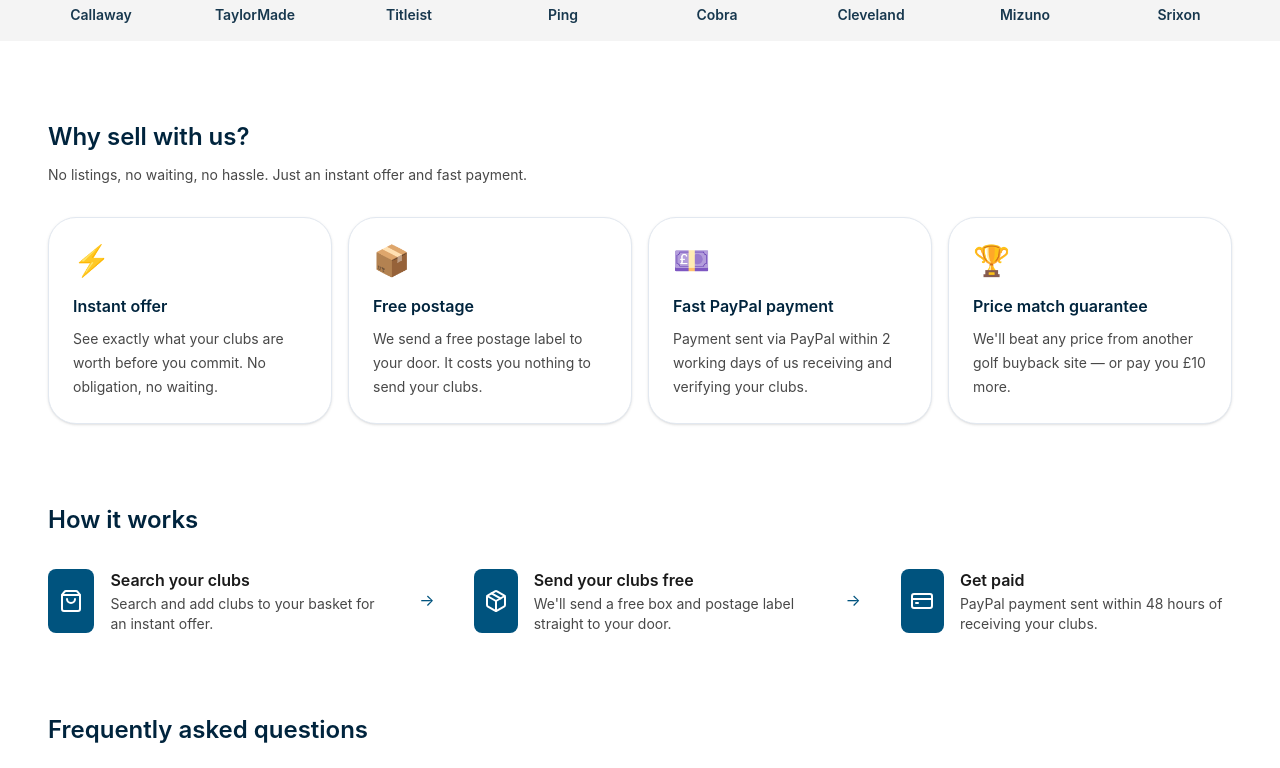
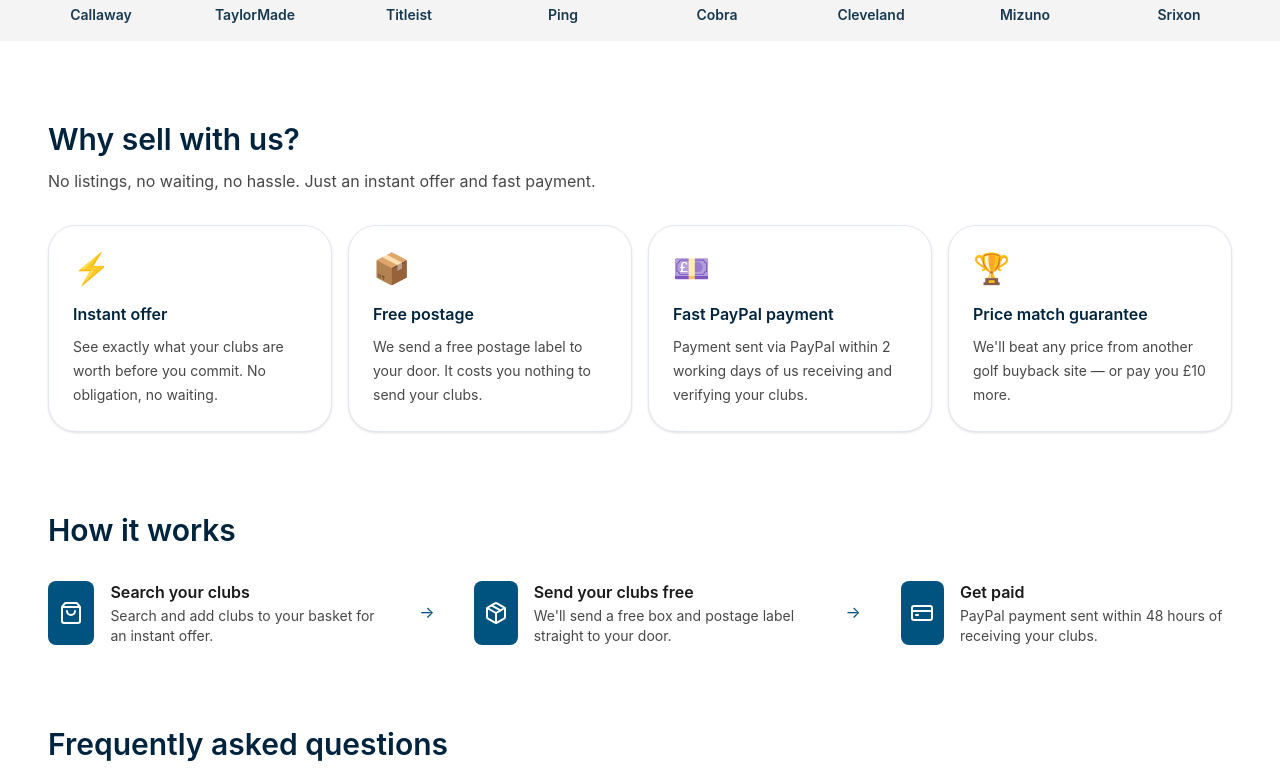
Before and after one commit to billypearson1/sell-your-clubs, a React (Vite) app: page / in a window 1280 px wide. Shown: the part 680-1448 px from the top of the page. Built offline with nearby package versions, Linux system fonts and the light colour scheme; no server answers.

Commit message:
increase section heading sizes

```diff
--- a/src/pages/HomePage.tsx
+++ b/src/pages/HomePage.tsx
@@ -58,8 +58,8 @@ export default function HomePage() {
 
 {/* Why sell with us */}
       <section className="mx-auto max-w-7xl px-4 pt-20 sm:px-6">
-        <h2 className="text-2xl font-semibold text-[#00243D]">Why sell with us?</h2>
-        <p className="mt-3 text-sm text-[#1A1A1A]/80">No listings, no waiting, no hassle. Just an instant offer and fast payment.</p>
+        <h2 className="text-3xl font-semibold text-[#00243D]">Why sell with us?</h2>
+<p className="mt-3 text-base text-[#1A1A1A]/80">No listings, no waiting, no hassle. Just an instant offer and fast payment.</p>
         <div className="mt-8 grid gap-4 sm:grid-cols-2 xl:grid-cols-4">
           {[
             {
@@ -94,7 +94,7 @@ export default function HomePage() {
 
       {/* How it works */}
       <section className="mx-auto max-w-7xl px-4 pt-20 sm:px-6">
-        <h2 className="text-2xl font-semibold text-[#00243D]">How it works</h2>
+        <h2 className="text-3xl font-semibold text-[#00243D]">How it works</h2>
         <div className="mt-8 flex flex-col items-center gap-6 sm:flex-row sm:items-stretch">
           <div className="flex w-full items-center gap-4 sm:w-1/3">
             <div className="flex h-16 w-16 items-center justify-center rounded-lg bg-[#00537E] text-white"><ShoppingBag /></div>
@@ -128,7 +128,7 @@ export default function HomePage() {
 
       {/* FAQ */}
       <section className="mx-auto max-w-7xl px-4 pt-20 sm:px-6">
-        <h2 className="text-2xl font-semibold text-[#00243D]">Frequently asked questions</h2>
+        <h2 className="text-3xl font-semibold text-[#00243D]">Frequently asked questions</h2>
         <div className="mt-6 space-y-3">
           {faqs.map((f, i) => (
             <div key={f.q} className="rounded-lg border border-slate-200 bg-white p-4">
```
